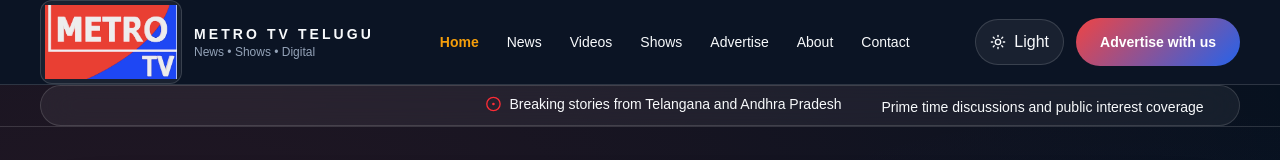
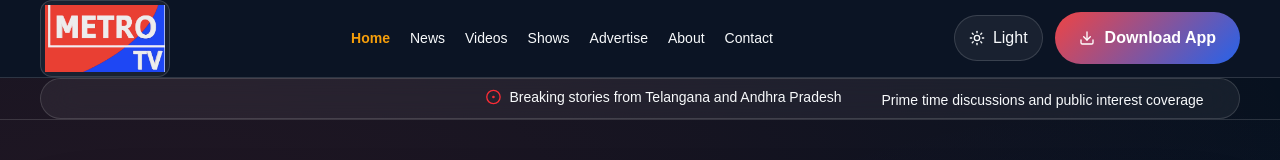
Before and after one commit to shivasricharan/metrotvtelugu, a Next.js app: page / in a window 1280 px wide. Shown: the top 160 px of the page. Built offline with nearby package versions, Linux system fonts and the light colour scheme.

Commit message:
Replace advertise CTA with download app menu

```diff
--- a/components/Header.js
+++ b/components/Header.js
@@ -3,9 +3,15 @@
 import Link from "next/link";
 import Image from "next/image";
 import { usePathname } from "next/navigation";
-import { Menu, X } from "lucide-react";
+import { Menu, X, Smartphone, Apple, Download } from "lucide-react";
 import { useState } from "react";
 import ThemeToggle from "./ThemeToggle";
+
+const playStoreLink =
+  "https://play.google.com/store/apps/details?id=com.ht.metro_tv";
+
+const appStoreLink =
+  "https://apps.apple.com/in/app/metro-tv-telugu/id6756271666";
 
 const links = [
   { href: "/", label: "Home" },
@@ -20,6 +26,7 @@ const links = [
 export default function Header() {
   const pathname = usePathname();
   const [open, setOpen] = useState(false);
+  const [downloadOpen, setDownloadOpen] = useState(false);
 
   return (
     <header
@@ -34,7 +41,10 @@ export default function Header() {
         <Link
           href="/"
           className="flex items-center gap-3"
-          onClick={() => setOpen(false)}
+          onClick={() => {
+            setOpen(false);
+            setDownloadOpen(false);
+          }}
         >
           <div
             className="overflow-hidden rounded-xl border p-1"
@@ -46,13 +56,13 @@ export default function Header() {
             <Image
               src="/metrotvlogo.png"
               alt="Metro TV Telugu"
-              width={132}
-              height={74}
+              width={120}
+              height={68}
               priority
             />
           </div>
 
-          <div className="hidden lg:block">
+          <div className="hidden 2xl:block">
             <div
               className="text-sm font-bold tracking-[0.22em]"
               style={{ color: "var(--text)" }}
@@ -65,7 +75,7 @@ export default function Header() {
           </div>
         </Link>
 
-        <nav className="hidden lg:flex items-center gap-7 text-sm">
+        <nav className="hidden xl:flex items-center gap-5 text-sm">
           {links.map((link) => {
             const active = pathname === link.href;
 
@@ -84,14 +94,56 @@ export default function Header() {
           })}
         </nav>
 
-        <div className="hidden lg:flex items-center gap-3">
+        <div className="hidden xl:flex items-center gap-3">
           <ThemeToggle />
-          <Link href="/advertise" className="btn-primary text-sm">
-            Advertise with us
-          </Link>
+
+          <div className="relative">
+            <button
+              type="button"
+              className="btn-primary text-sm"
+              onClick={() => setDownloadOpen((value) => !value)}
+            >
+              <Download className="h-4 w-4" />
+              Download App
+            </button>
+
+            {downloadOpen && (
+              <div
+                className="absolute right-0 mt-3 w-56 rounded-3xl border p-3 shadow-2xl"
+                style={{
+                  background: "var(--bg-soft)",
+                  borderColor: "var(--border)",
+                }}
+              >
+                <a
+                  href={playStoreLink}
+                  target="_blank"
+                  rel="noreferrer"
+                  className="flex items-center gap-3 rounded-2xl px-4 py-3 text-sm transition hover:opacity-80"
+                  onClick={() => setDownloadOpen(false)}
+                  style={{ background: "var(--card)" }}
+                >
+                  <Smartphone className="h-4 w-4" style={{ color: "var(--gold)" }} />
+                  <span>Google Play</span>
+                </a>
+
+                <a
+                  href={appStoreLink}
+                  target="_blank"
+                  rel="noreferrer"
+                  className="mt-2 flex items-center gap-3 rounded-2xl px-4 py-3 text-sm transition hover:opacity-80"
+                  onClick={() => setDownloadOpen(false)}
+                  style={{ background: "var(--card)" }}
+                >
+                  <Apple className="h-4 w-4" style={{ color: "var(--gold)" }} />
+                  <span>App Store</span>
+                </a>
+              </div>
+            )}
+          </div>
         </div>
 
-        <div className="flex items-center gap-3 lg:hidden">
+        <div className="flex items-center gap-3 xl:hidden">
           <ThemeToggle />
           <button
             type="button"
@@ -106,7 +158,7 @@ export default function Header() {
 
       {open && (
         <div
-          className="lg:hidden border-t"
+          className="xl:hidden border-t"
           style={{
             borderColor: "var(--border)",
             background: "var(--bg-soft)",
@@ -132,13 +184,36 @@ export default function Header() {
               );
             })}
 
-            <Link
-              href="/advertise"
-              onClick={() => setOpen(false)}
-              className="btn-primary mt-2 text-sm"
-            >
-              Advertise with us
-            </Link>
+            <div className="mt-3 rounded-3xl border p-4" style={{ borderColor: "var(--border)" }}>
+              <div className="mb-3 flex items-center gap-2 text-sm font-semibold">
+                <Download className="h-4 w-4" style={{ color: "var(--gold)" }} />
+                Download Metro TV Telugu App
+              </div>
+
+              <div className="grid gap-3 sm:grid-cols-2">
+                <a
+                  href={playStoreLink}
+                  target="_blank"
+                  rel="noreferrer"
+                  onClick={() => setOpen(false)}
+                  className="btn-secondary text-sm"
+                >
+                  <Smartphone className="h-4 w-4" />
+                  Google Play
+                </a>
+
+                <a
+                  href={appStoreLink}
+                  target="_blank"
+                  rel="noreferrer"
+                  onClick={() => setOpen(false)}
+                  className="btn-secondary text-sm"
+                >
+                  <Apple className="h-4 w-4" />
+                  App Store
+                </a>
+              </div>
+            </div>
           </nav>
         </div>
       )}
```
